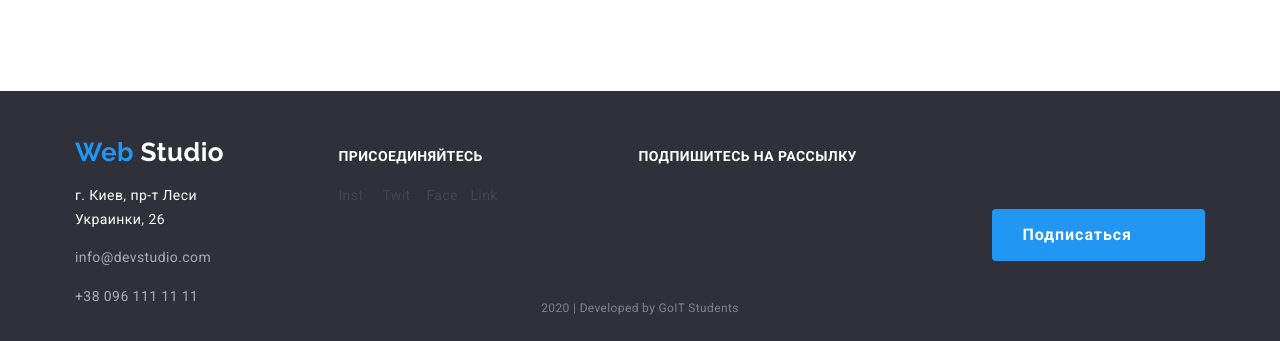
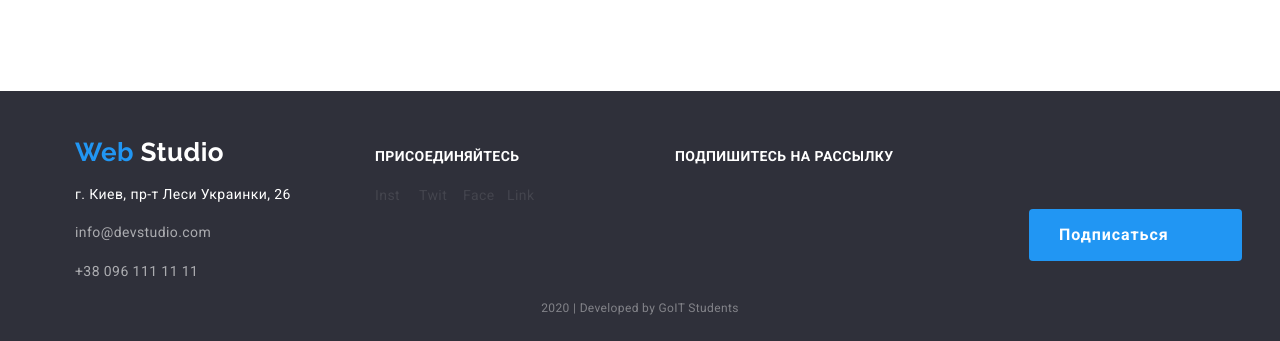
Before and after one commit to VeraPypot/goit-markup-hw-03, a plain HTML site: page index.html in a window 1280 px wide. Shown: the part 2715-3056 px from the top of the page. Drawn offline with nearby package versions, Linux system fonts and the light colour scheme.

```diff
--- a/css/style.css
+++ b/css/style.css
@@ -165,12 +165,17 @@ body {
 }
 
 .footer-address {
+  display: flex;
+  flex-direction: column;
+  width: 231px;
   padding-top: 45px;
+  padding-bottom: 28px;
 }
 
 .address-title {
   font-style: normal;
   font-weight: normal;
+  width: 231px;
   font-size: 14px;
   line-height: 24px;
   letter-spacing: 0.03em;
```
